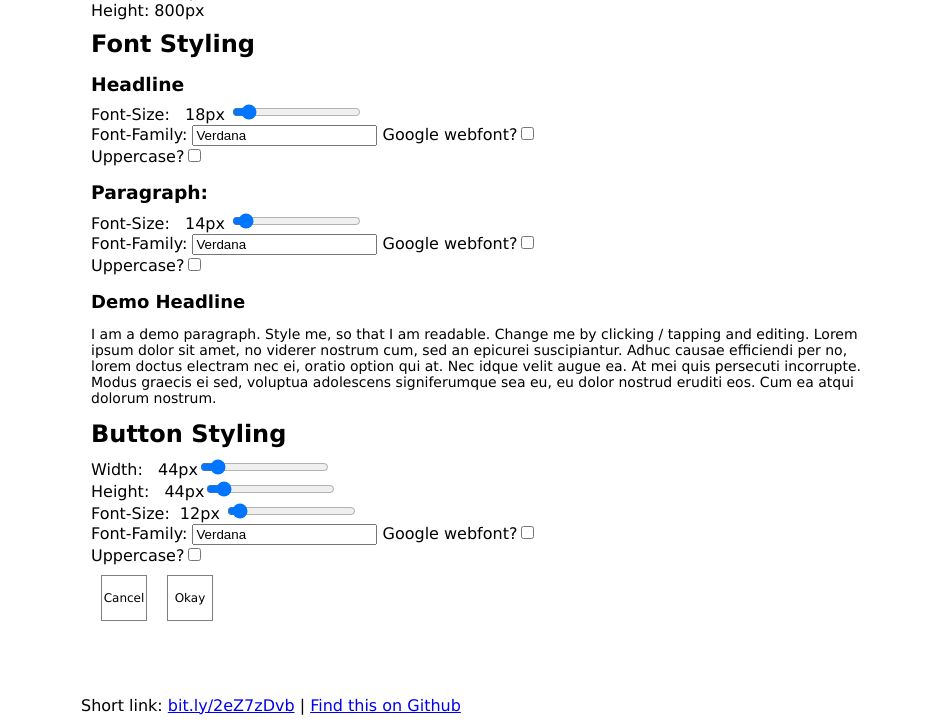
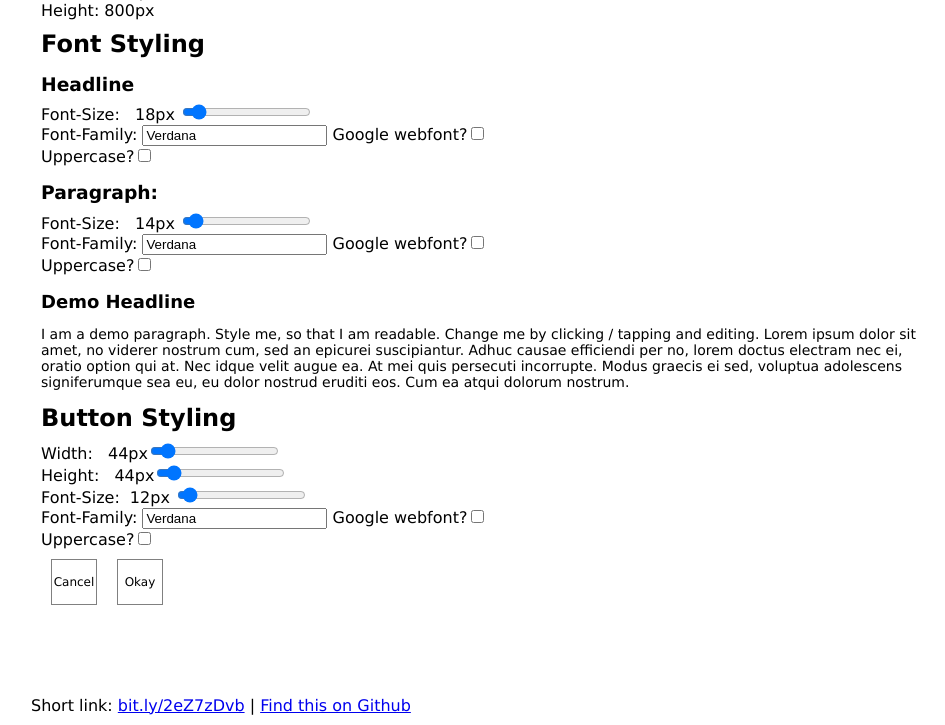
Before and after one commit to julia-r/responsive-design-tester, a plain HTML site: page index.html in a window 1280 px wide. Shown: the part 84-809 px from the top of the page, without its empty margins (159-1104 px from the left). Drawn offline with nearby package versions, Linux system fonts and the light colour scheme.

Commit message:
minor style adjustments

```diff
--- a/style.css
+++ b/style.css
@@ -2,6 +2,7 @@ body {
     font-family: Verdana, sans-serif;
     font-size: 16px;
     margin: 0;
+    background: #fff;
 }
 
 h1, h2, h3 {
@@ -10,7 +11,7 @@ h1, h2, h3 {
 
 #app, footer {
     padding: 0 10px;
-    max-width: 800px;
+    max-width: 900px;
     margin: 0 auto;
 }
 
```
